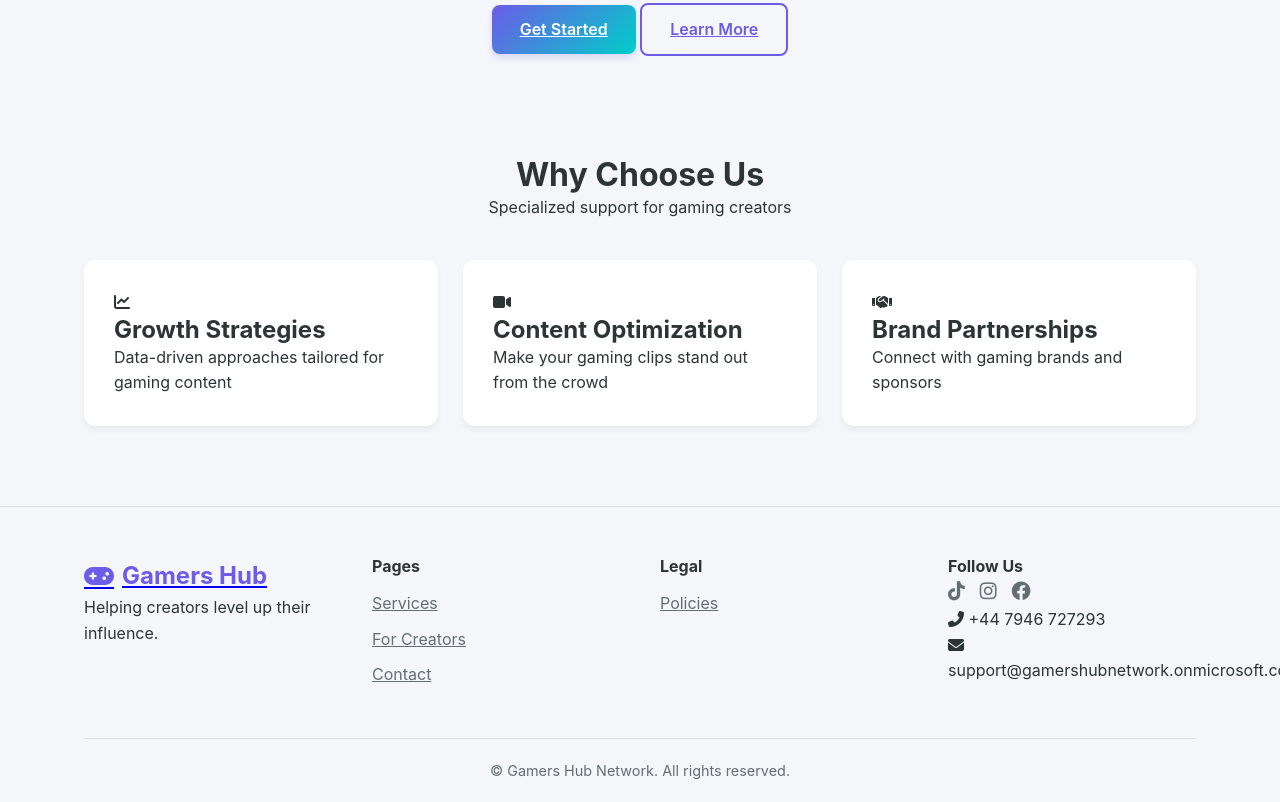
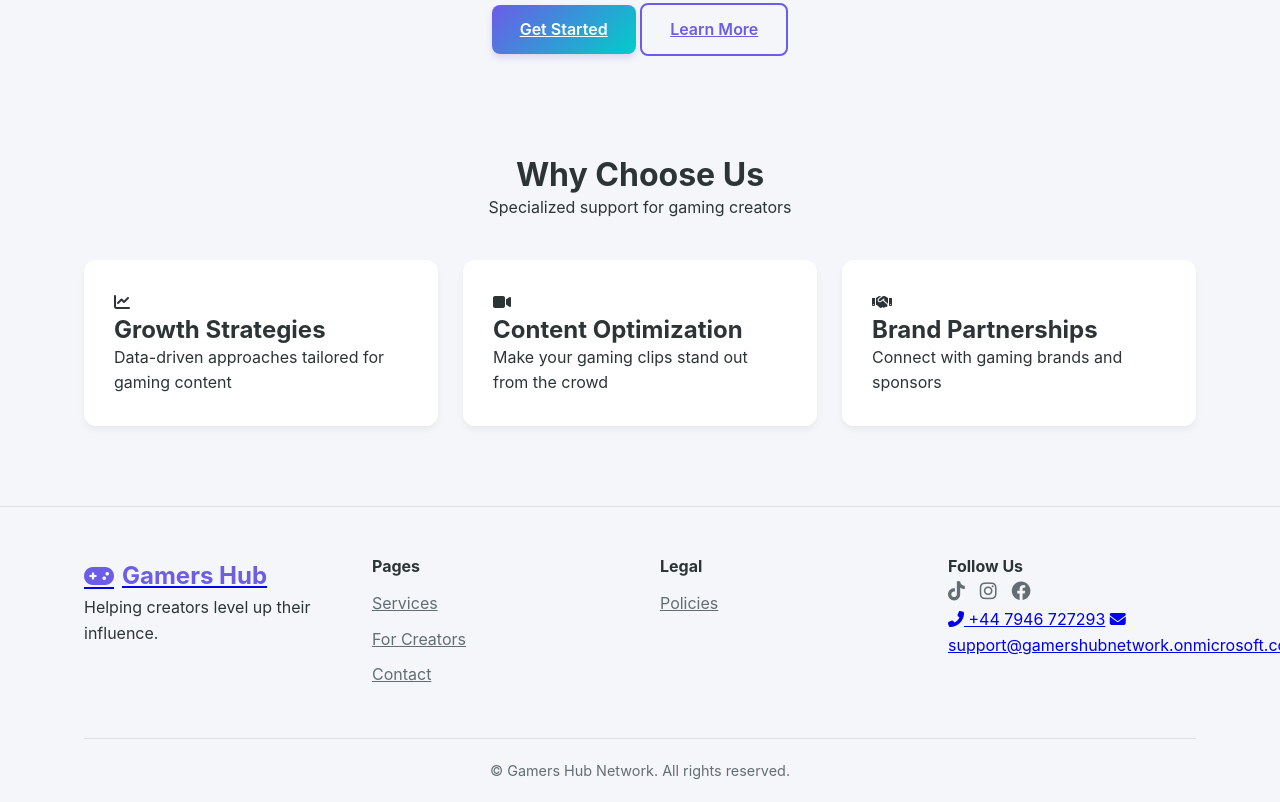
Before and after one commit to Real-MullaC/Gamerhub, a plain HTML site: page index.html in a window 1280 px wide. Shown: the part 431-1233 px from the top of the page. Drawn offline with Linux system fonts and the light colour scheme.

Commit message:
Update footer.html

```diff
--- a/footer.html
+++ b/footer.html
@@ -30,8 +30,8 @@
           <a href="https://www.facebook.com/profile.php?id=61575606699595" aria-label="Facebook"><i class="fab fa-facebook"></i></a>
         </div>
         <div class="contact-info">
-          <p><i class="fas fa-phone-alt"></i> +44 7946 727293</p>
-          <p><i class="fas fa-envelope"></i> support@gamershubnetwork.onmicrosoft.com</p>
+          <a href="tel:+44 7946 727293"><i class="fas fa-phone-alt"></i> +44 7946 727293</a>
+          <a href="mailto:support@gamershubnetwork.onmicrosoft.com"><i class="fas fa-envelope"></i> support@gamershubnetwork.onmicrosoft.com</a>
         </div>
       </div>
     </div>
```
